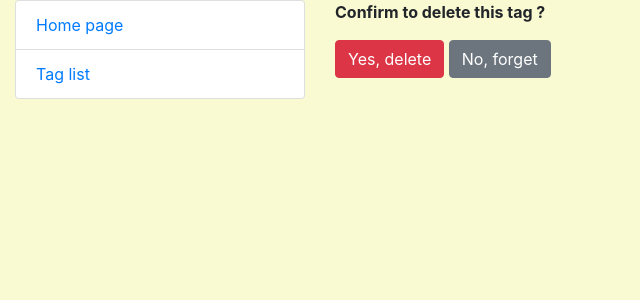
After one commit to FranchukS/todo-list-task, a Django app: template templates/todo_list/tag_confirm_delete.html in a window 1280 px wide. The commit adds this page. Shown: the top 300 px of the page, without its empty margins (0-640 px from the left). Run offline with Django 4.2, Linux system fonts and the light colour scheme; the template is opened without the code that fills it, so the values that code supplies are empty.

Commit message:
Add view url and adapt template for tag delete page

```diff
--- /dev/null
+++ b/templates/todo_list/tag_confirm_delete.html
@@ -0,0 +1,12 @@
+{% extends "base.html" %}
+
+{% block content %}
+  <p><strong>Confirm to delete this tag ?</strong>
+
+  <form action="" method="post">
+    {% csrf_token %}
+
+    <input type="submit" value="Yes, delete" class="btn btn-danger">
+    <a class="btn btn-secondary" href="{% url 'todo-list:tag-list' %}">No, forget</a>
+  </form>
+{% endblock %}
--- a/templates/todo_list/tag_list.html
+++ b/templates/todo_list/tag_list.html
@@ -18,7 +18,7 @@
           <a class="btn btn-secondary" href="{% url 'todo-list:tag-update' pk=tag.id %}">Update</a>
         </td>
         <td>
-          <a class="btn btn-secondary" href="">Delete</a>
+          <a class="btn btn-secondary" href="{% url 'todo-list:tag-delete' pk=tag.id %}">Delete</a>
         </td>
       </tr>
     {% endfor %}
--- a/todo_list/urls.py
+++ b/todo_list/urls.py
@@ -5,7 +5,7 @@ from todo_list.views import (
     TaskUpdateView, TaskDeleteView,
     complete_or_undo, TagListView,
     TagCreateView, TagUpdateView,
-
+    TagDeleteView,
 )
 
 
@@ -19,7 +19,7 @@ urlpatterns = [
     path("tags", TagListView.as_view(), name="tag-list"),
     path("tags/create/", TagCreateView.as_view(), name="tag-create"),
     path("tags/<int:pk>/update/", TagUpdateView.as_view(), name="tag-update"),
-
+    path("tags/<int:pk>/delete/", TagDeleteView.as_view(), name="tag-delete"),
 ]
 
 app_name = "todo-list"
--- a/todo_list/views.py
+++ b/todo_list/views.py
@@ -54,3 +54,8 @@ class TagUpdateView(generic.UpdateView):
     model = Tag
     fields = "__all__"
     success_url = reverse_lazy("todo-list:tag-list")
+
+
+class TagDeleteView(generic.DeleteView):
+    model = Tag
+    success_url = reverse_lazy("todo-list:tag-list")
```
